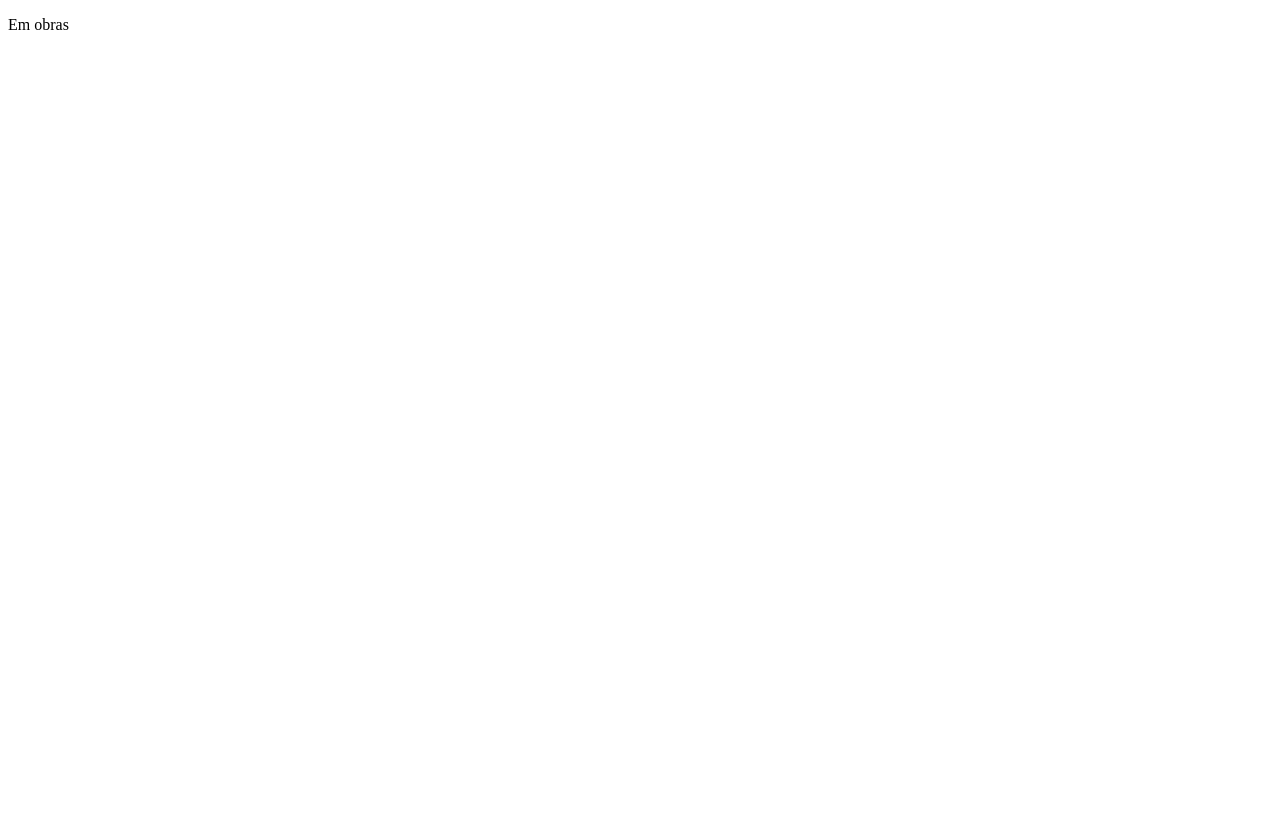
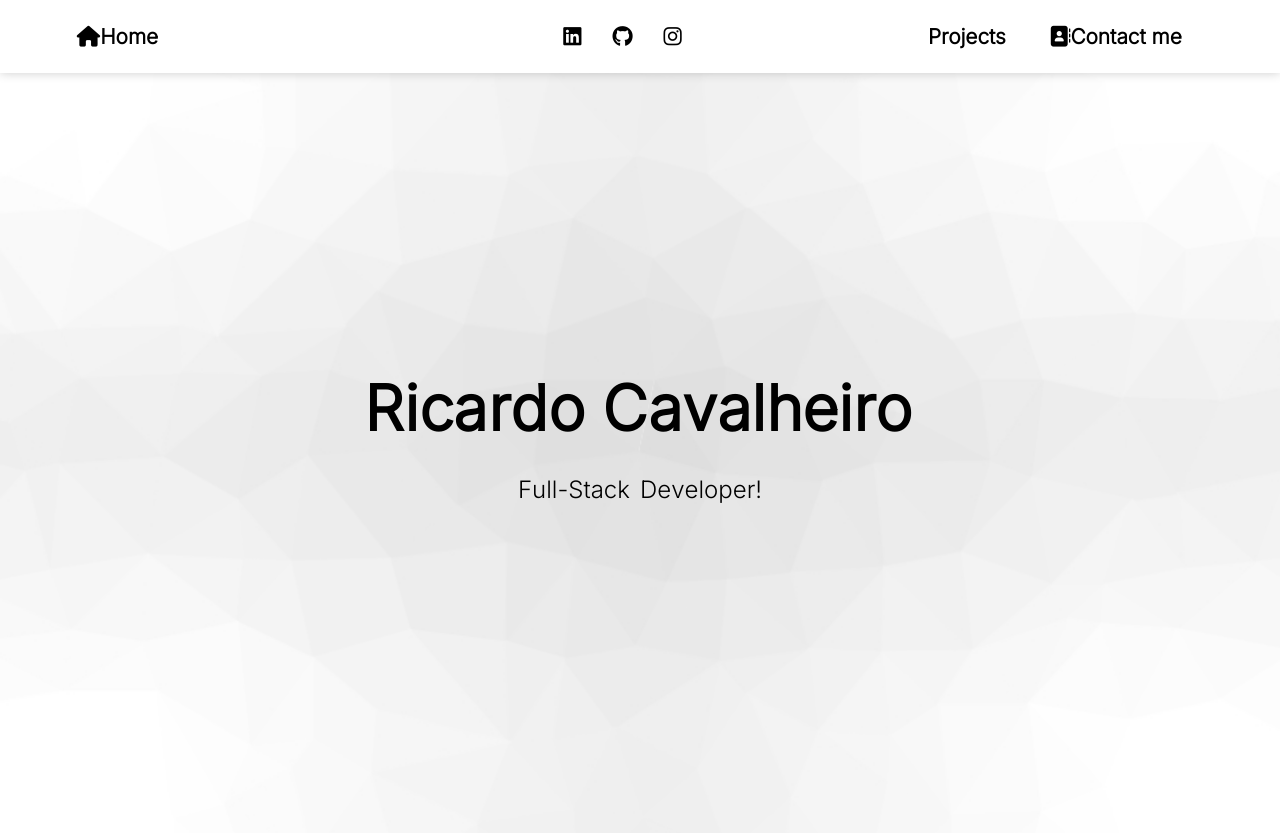
Before and after one commit to RicardoCavalheiro123/RicardoCavalheiro123.github.io, a plain HTML site: page index.html in a window 1280 px wide. Before the commit the page ends 800 px from the top, so only its background shows below. Drawn offline with nearby package versions, Linux system fonts and the light colour scheme.

Commit message:
main page updated

```diff
--- a/index.html
+++ b/index.html
@@ -5,8 +5,55 @@
     <meta http-equiv="X-UA-Compatible" content="IE=edge">
     <meta name="viewport" content="width=device-width, initial-scale=1.0">
     <title>Portfolio</title>
+    <link rel="stylesheet" href="style.css">
+    <link href='https://fonts.googleapis.com/css?family=Arvo:700' rel='stylesheet' type='text/css'>
+    <link href='https://fonts.googleapis.com/css?family=Raleway:300,100' rel='stylesheet' type='text/css'>
+    <script src="https://cdnjs.cloudflare.com/ajax/libs/animejs/2.0.2/anime.min.js"></script>
+
+    <script src="name.js" defer></script>
+
+    <script src="https://kit.fontawesome.com/221bee115b.js" crossorigin="anonymous"></script>
+
 </head>
 <body>
-    <p>Em obras</p>
+
+
+    <!-- Header -->
+    <header>
+        <nav>
+            <a href="" id="home"><i class="fa-solid fa-house"></i>Home</a>
+            <div class="socials">
+                <a href="" ><i class="fa-brands fa-linkedin"></i></a>
+
+                <a href="" ><i class="fa-brands fa-github"></i></a>
+
+                <a href="" ><i class="fa-brands fa-instagram"></i></a>
+
+            </div>
+            <a href="" id="about">Projects</a>
+            <a href="" id="contact" ><i class="fa-solid fa-address-book"></i>Contact me</a>
+        </nav>
+    </header>
+    <!-- Main -->
+    <div class="main">
+        <div class="information">
+            <img src="FEUP1.jpg" alt="">
+            <div class="name">
+                <h1 class="ml7">
+                    <span class="text-wrapper">
+                        <span  class ="letters">Ricardo Cavalheiro</span>
+
+                    </span>
+                  </h1>
+
+            </div>
+            <div id="hover1"></div>
+
+        </div>
+
+
+    </div>
+
+
 </body>
 </html>
--- /dev/null
+++ b/name.js
@@ -0,0 +1,54 @@
+// Wrap every letter in a span
+var textWrapper = document.querySelector('.ml7 .letters');
+textWrapper.innerHTML = textWrapper.textContent.replace(/\S/g, "<span class='letter'>$&</span>");
+
+anime.timeline({loop: false})
+  .add({
+    targets: '.ml7 .letter',
+    translateY: ["1.1em", 0],
+    translateX: ["0.55em", 0],
+    translateZ: 0,
+    rotateZ: [180, 0],
+    duration: 750,
+    easing: "easeOutExpo",
+    delay: (el, i) => 50 * i
+  });
+
+  let phrase = "Full-Stack Developer!";
+  let targetEl = document.getElementById("hover1");
+  phrase = phrase.split("").map((letter, index) => {
+      let el = document.createElement("span");
+      el.innerHTML = letter;
+      el.setAttribute("data-index", index.toString());
+      el.classList.add("hover-char");
+      targetEl.appendChild(el);
+
+  });
+
+  let removeClasses = () => {
+      hoverChars.map((char) => {
+          char.classList.remove("hovered");
+          char.classList.remove("hovered-adjacent");
+      });
+
+  }
+  let hoverChars = [...document.getElementsByClassName("hover-char")];
+  hoverChars.map((char) => {
+      char.addEventListener("mouseover", (e) => {
+          removeClasses();
+          let currentElement = e.target;
+          let index = parseInt(currentElement.getAttribute("data-index"));
+          let prevIndex = index === 0 ? null : index - 1;
+          let nextIndex = index === phrase.length - 1 ? null : index + 1;
+          let prevEl = prevIndex !== null && document.querySelector('span[data-index="'+prevIndex+'"]');
+
+          let nextEl = nextIndex !== null && document.querySelector('span[data-index="'+nextIndex+'"]');
+          e.target.classList.add("hovered");
+          prevEl && prevEl.classList.add("hovered-adjacent");
+          nextEl && nextEl.classList.add("hovered-adjacent");
+      });
+
+  });
+  document.getElementById("hover1").addEventListener("mouseleave", (e) => {
+      removeClasses();
+  });
--- /dev/null
+++ b/style.css
@@ -0,0 +1,155 @@
+@import url('https://fonts.googleapis.com/css2?family=Inter:wght@300&display=swap');
+
+
+*{
+    margin: 0;
+    padding: 0;
+    font-family: 'Inter', sans-serif;
+    box-sizing: border-box;
+}
+
+body{
+    background-color: #ffffff;
+}
+
+header{
+    background-color: #ffffff;
+    padding: 3vh 0;
+    box-shadow: 0 0 10px rgba(0,0,0,0.2);
+
+}
+nav{
+    display: flex;
+    flex-direction: row;
+    align-items: center;
+
+    width: 100%;
+    margin-top: 0;
+    padding-left: 5vw;
+}
+#home{
+    width: 40%;
+}
+.socials{
+    width: 30%;
+    font-size: larger;
+}
+.socials i:hover{
+    color: #b1b1b1;
+    transform: scale(1.2);
+}
+#about{
+    width: 10%;
+}
+#contact{
+    width: 15%;
+}
+header a{
+    text-decoration: none;
+    color: #000000;
+    font-size: 1.3rem;
+    font-weight: bold;
+    padding: 0 1vw;
+
+}
+
+.main{
+
+    align-items: center;
+    justify-content: center;
+    width: 100%;
+
+}
+
+.information{
+    display: flex;
+    flex-direction: column;
+    align-items: center;
+    justify-content: center;
+    margin-left: 20%;
+    margin-right: 20%;
+    margin-top: 10vh;
+    height:70vh;
+
+
+
+
+
+}
+.information img{
+    opacity: 0.5;
+    width: 100%;
+    height: 100%;
+    position: absolute;
+    z-index: -1;
+    object-fit: cover;
+    object-position: center;
+
+
+}
+.information > .name{
+    font-size: 3rem;
+    font-weight: bold;
+    color: #000000;
+    margin-bottom: 1vh;
+}
+.information > .text{
+    font-size: 1.5rem;
+    color: #000000;
+    margin-bottom: 1vh;
+}
+
+.ml7 {
+    position: relative;
+    font-weight: 700;
+    font-size: 1.3em;
+  }
+.ml7 .text-wrapper {
+    position: relative;
+    display: inline-block;
+    padding-top: 0.2em;
+    padding-right: 0.05em;
+    padding-bottom: 0.1em;
+    overflow: hidden;
+}
+.ml7 .letter {
+    transform-origin: 0 100%;
+    display: inline-block;
+    line-height: 1rem;
+}
+
+h1{
+    transition: all;
+    transition-duration: 0.35s;
+}
+
+#hover1 .hovered{
+    color: #b1b1b1;
+    scale: 1.5;
+    font-weight: 700;
+
+}
+#hover1 .hovered-adjacent{
+    color: #b1b1b1;
+    scale: 1.2;
+    font-weight: 500;
+
+}
+
+#hover1 span{
+    font-size: 1.5rem;
+    font-weight: 500;
+    display: inline-block;
+}
+
+#hover1{
+    width: 100%;
+    text-align: center;
+    height: 4vh;
+
+
+
+}
+#hover1 span:nth-child(11){
+    padding-left: 10px;
+}
```
Also changed, not shown: FEUP.jpg (added), FEUP1.jpg (added), RightBackground12.webp (added), briefing.png (added).
